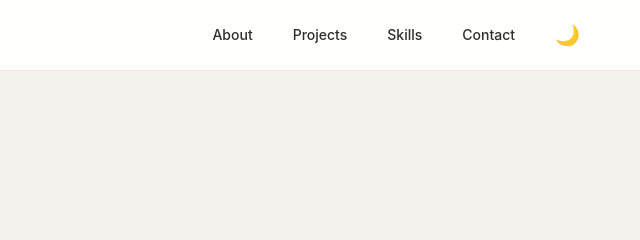
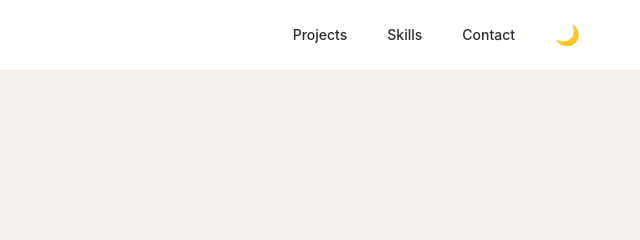
Before and after one commit to Wenchao0517/wenchao0517.github.io, a plain HTML site: page index.html in a window 1280 px wide. Shown: the top 240 px of the page, 640-1280 px from the left. Drawn offline with Linux system fonts and the light colour scheme.

Commit message:
Remove 'About' link from navigation
Removed the 'About' link from the navigation menu.

```diff
--- a/index.html
+++ b/index.html
@@ -621,7 +621,6 @@
         <div class="nav-container">
             <div class="nav-logo" onclick="showPage('home')" style="cursor: pointer;">Ng Wen Chao</div>
             <ul class="nav-links">
-                <li><a onclick="showPage('about')" style="cursor: pointer;">About</a></li>
                 <li><a onclick="showPage('projects')" style="cursor: pointer;">Projects</a></li>
                 <li><a onclick="showPage('skills')" style="cursor: pointer;">Skills</a></li>
                 <li><a onclick="showPage('contact')" style="cursor: pointer;">Contact</a></li>
```
